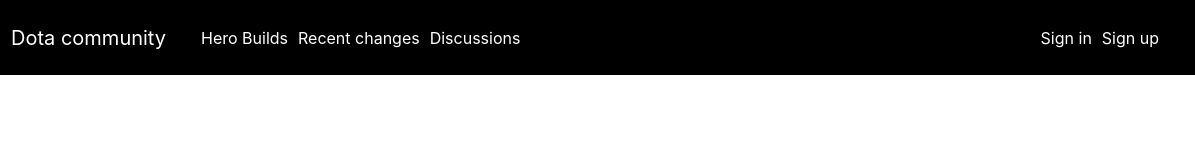
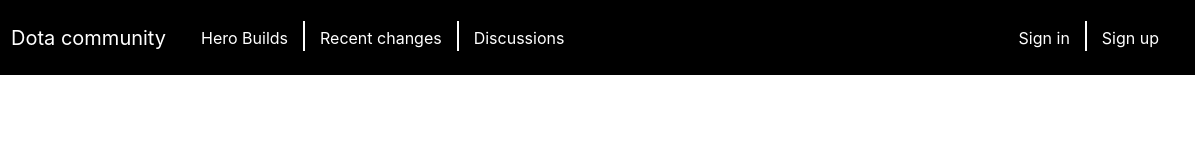
Before and after one commit to DBarannnn/Community-page, a plain HTML site: page index.html in a window 1280 px wide. Shown: the full height of the page, 85-1280 px from the left. Drawn offline with nearby package versions, Linux system fonts and the light colour scheme.

Commit message:
added separators to navbar

```diff
--- a/index.html
+++ b/index.html
@@ -14,31 +14,37 @@
 
 </style>
 <nav class="navbar navbar-expand-lg custom-navbar">
-    <div class="container-fluid">
-      <!-- Dropdown with the collapsible content and hidden navigation items -->
-        <button class="navbar-toggler" type="button" data-toggle="collapse" data-target="#navbarSupportedContent"
-          aria-controls="navbarSupportedContent" aria-expanded="false" aria-label="Toggle navigation">
+    <div class="container-fluid ">
+
+        <!-- Navbar brand -->
+        <a class="navbar-brand" href="index.html">
+          <img src="photos/dota.png">
+          <p id="brand-name">Dota community</p>
+        </a>
+
+        <!-- Dropdown with the collapsible content and hidden navigation items -->
+        <button class="navbar-toggler ml-auto" type="button" data-toggle="collapse" data-target="#navbarSupportedContent"
+                aria-controls="navbarSupportedContent" aria-expanded="false" aria-label="Toggle navigation">
           <span class="navbar-toggler-icon"></span>
         </button>
 
 
 
-
-      <!-- Navbar brand -->
-      <a class="navbar-brand" href="index.html">
-        <img src="photos/dota.png">
-        <p id="brand-name">Dota community</p>
-      </a>
-
       <!-- Collapsible content -->
-      <div class="collapse navbar-collapse" id="navbarSupportedContent">
+      <div class="collapse navbar-collapse " id="navbarSupportedContent">
         <!-- Navigation items in the middle -->
         <ul class="navbar-nav">
           <li class="nav-item">
             <a class="navbar-link" href="index.html">Hero Builds</a>
           </li>
+          <li class="separator-item d-none d-lg-block">
+            <div class="separator-line"></div>
+          </li>
           <li class="nav-item">
             <a class="navbar-link" href="index.html">Recent changes</a>
+          </li>
+          <li class="separator-item d-none d-lg-block">
+            <div class="separator-line"></div>
           </li>
           <li class="nav-item active">
             <a class="navbar-link" href="index.html">Discussions</a>
@@ -46,19 +52,26 @@
         </ul>
 
         <!-- Sign in and Sign out on the right -->
-        <ul class="navbar-nav ml-auto"> <!-- Use ml-auto instead of mr-5 -->
-          <li class="nav-item">
+        <ul class="navbar-nav ml-auto"> <!-- Apply flex properties -->
+          <li class="nav-item"> <!-- Hide on small screens -->
             <a class="navbar-link" href="index.html">Sign in</a>
           </li>
-          <li class="nav-item">
+          <li class="separator-item d-none d-lg-block">
+            <div class="separator-line"></div>
+          </li>
+          <li class="nav-item"> <!-- Hide on small screens -->
             <a class="navbar-link" href="index.html">Sign up</a>
           </li>
         </ul>
+      </div>
 
 
-      </div>
-    </div>
+
+
+  </div>
   </nav>
+
+
 
 
 
--- a/styles/myStyles.css
+++ b/styles/myStyles.css
@@ -42,17 +42,17 @@
     background-color: white;
 
   }
-.toogler-btn{
-  background-color: red;
-}
 .navbar-toggler {
   background-color: gray; /* Change this to your desired toggle button color (e.g., gray) */
   border: none; /* Optionally remove the border */
 }
-.dropdown-item{
-  background-color: black;
-  color: white;
+.separator-item{
+  padding-left: 10px;
+  padding-right: 10px;
 }
-.dropdown-menu{
-  background-color: black;
+
+.separator-line {
+  width: 2px;
+  height: 30px;
+  background-color: white;
 }
```
Also changed, not shown: index2.html (+1 -0 lines).
